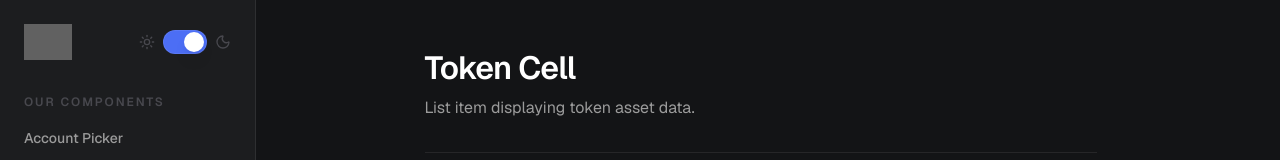
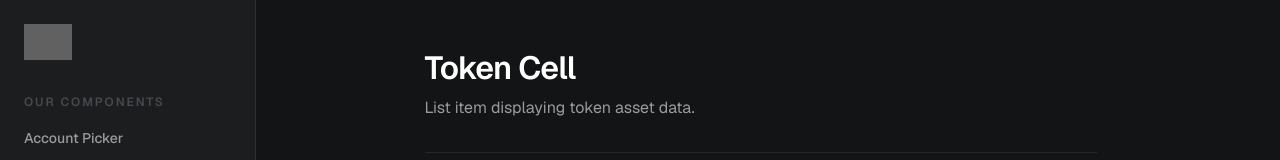
Before and after one commit to eriknson/metamask-ds, a Next.js app: page /components/token-cell in a window 1280 px wide. Shown: the top 160 px of the page. Built offline with nearby package versions, Linux system fonts and the light colour scheme; grey boxes are pictures that could not be loaded.

Commit message:
Move theme toggle to bottom of sidebar

```diff
--- a/src/components/layout/Sidebar.tsx
+++ b/src/components/layout/Sidebar.tsx
@@ -48,7 +48,7 @@ export function Sidebar() {
         )}
       >
         <div className="flex h-full flex-col overflow-y-auto p-6">
-          <div className="mb-8 flex items-center justify-between">
+          <div className="mb-8">
             <Image
               src="/MetaMask-logo-black.svg"
               alt="MetaMask"
@@ -56,7 +56,6 @@ export function Sidebar() {
               height={28}
               className="logo-brand h-9 w-auto"
             />
-            <ThemeToggle />
           </div>
 
           <div className="space-y-6">
@@ -94,6 +93,10 @@ export function Sidebar() {
               </nav>
             </div>
           </div>
+
+          <div className="mt-auto pt-6">
+            <ThemeToggle />
+          </div>
         </div>
       </aside>
 
```
